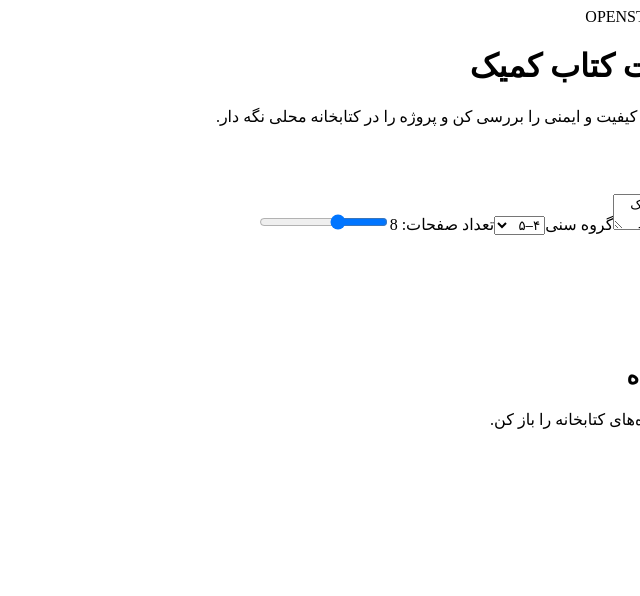
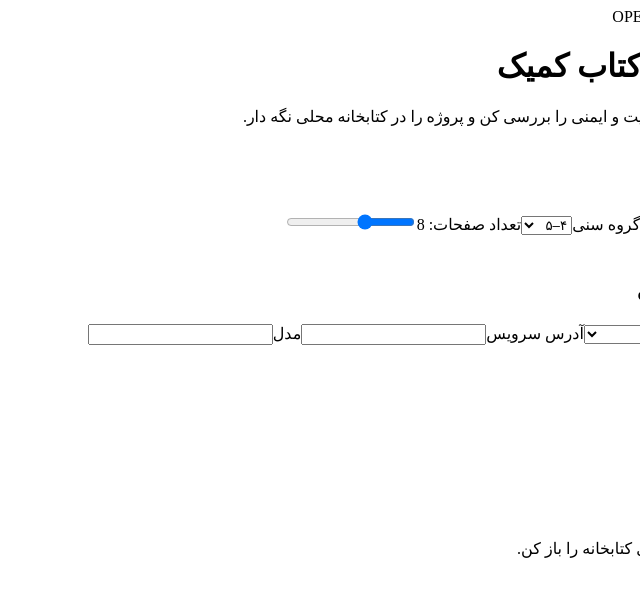
Before and after one commit to mydsoftware/OpenStory-Children, a Next.js app in the folder apps/web/: page /studio in a window 1280 px wide. Shown: the top 596 px of the page, without its empty margins (640-1280 px from the left). Built offline with nearby package versions, Linux system fonts and the light colour scheme; no server answers.

Commit message:
feat(web): add provider configuration and health controls to studio

```diff
--- a/apps/web/app/studio/page.tsx
+++ b/apps/web/app/studio/page.tsx
@@ -6,6 +6,8 @@ import { renderBookHtml, validateBook } from "@openstory/core";
 
 const samples = ["برای یک کودک ۴ ساله یک کمیک درباره یک داینوسور کوچولو به نام دینو بساز که دوستش را گم کرده.", "یک خرگوش کوچولو یاد می‌گیرد با دوستش همکاری کند.", "یک ربات کوچک برای اولین بار به باغ می‌رود."];
 type AgeBand = "2-3" | "4-5" | "6-8" | "9-12";
+type Provider = "none" | "ollama" | "lmstudio";
+type ProviderState = { provider: Provider; baseUrl: string; model: string; healthy?: boolean; status?: string };
 
 export default function StudioPage() {
   const [idea, setIdea] = useState(samples[0]!);
@@ -15,62 +17,47 @@ export default function StudioPage() {
   const [library, setLibrary] = useState<Book[]>([]);
   const [busy, setBusy] = useState(false);
   const [message, setMessage] = useState("");
+  const [provider, setProvider] = useState<ProviderState>({ provider: "none", baseUrl: "http://localhost:11434", model: "qwen2.5:7b" });
+  const [providerBusy, setProviderBusy] = useState(false);
   const qa = useMemo(() => book ? validateBook(book) : null, [book]);
 
-  async function refreshLibrary() {
-    const response = await fetch("/api/books", { cache: "no-store" });
-    if (response.ok) setLibrary((await response.json()).books ?? []);
+  async function refreshLibrary() { const response = await fetch("/api/books", { cache: "no-store" }); if (response.ok) setLibrary((await response.json()).books ?? []); }
+  async function refreshProvider() { const response = await fetch("/api/providers", { cache: "no-store" }); if (response.ok) setProvider((await response.json())); }
+  useEffect(() => { refreshLibrary().catch(() => undefined); refreshProvider().catch(() => undefined); }, []);
+
+  function providerDefaults(value: Provider) {
+    if (value === "ollama") return { provider: value, baseUrl: "http://localhost:11434", model: "qwen2.5:7b" };
+    if (value === "lmstudio") return { provider: value, baseUrl: "http://localhost:1234/v1", model: "local-model" };
+    return { provider: value, baseUrl: "", model: "" };
   }
-
-  useEffect(() => { refreshLibrary().catch(() => undefined); }, []);
+  async function saveProvider() {
+    setProviderBusy(true); setMessage("");
+    try { const response = await fetch("/api/providers", { method: "POST", headers: { "content-type": "application/json" }, body: JSON.stringify(provider) }); const data = await response.json(); if (!response.ok) throw new Error(data.error); setProvider(data.config); setMessage("تنظیمات هوش مصنوعی ذخیره شد."); await refreshProvider(); }
+    catch (error) { setMessage(error instanceof Error ? error.message : "ذخیره تنظیمات ناموفق بود."); }
+    finally { setProviderBusy(false); }
+  }
+  async function checkProvider() { setProviderBusy(true); try { await refreshProvider(); setMessage("وضعیت سرویس بررسی شد."); } finally { setProviderBusy(false); } }
 
   async function generate() {
     if (!idea.trim()) return setMessage("ایده داستان را وارد کن.");
     setBusy(true); setMessage("");
-    try {
-      const response = await fetch("/api/books", { method: "POST", headers: { "content-type": "application/json" }, body: JSON.stringify({ idea: idea.trim(), ageBand, language: "fa", pageCount: pages }) });
-      const data = await response.json();
-      if (!response.ok) throw new Error(data.error ?? "ساخت کتاب ناموفق بود.");
-      setBook(data.book); setMessage("کتاب با موفقیت ساخته و ذخیره شد."); await refreshLibrary();
-    } catch (error) { setMessage(error instanceof Error ? error.message : "خطای ناشناخته"); }
+    try { const response = await fetch("/api/books", { method: "POST", headers: { "content-type": "application/json" }, body: JSON.stringify({ idea: idea.trim(), ageBand, language: "fa", pageCount: pages }) }); const data = await response.json(); if (!response.ok) throw new Error(data.error ?? "ساخت کتاب ناموفق بود."); setBook(data.book); setMessage(data.usedFallback ? "کتاب ساخته شد؛ از موتور قطعی پشتیبان استفاده شد." : "کتاب با موفقیت ساخته و ذخیره شد."); await refreshLibrary(); }
+    catch (error) { setMessage(error instanceof Error ? error.message : "خطای ناشناخته"); }
     finally { setBusy(false); }
   }
-
-  async function load(id: string) {
-    const response = await fetch(`/api/books/${encodeURIComponent(id)}`, { cache: "no-store" });
-    if (!response.ok) return setMessage("کتاب پیدا نشد.");
-    setBook((await response.json()).book); setMessage("کتاب بارگذاری شد.");
-  }
-
-  async function remove(id: string) {
-    if (!window.confirm("این کتاب حذف شود؟")) return;
-    const response = await fetch(`/api/books/${encodeURIComponent(id)}`, { method: "DELETE" });
-    if (response.ok) { if (book?.id === id) setBook(null); await refreshLibrary(); setMessage("کتاب حذف شد."); }
-  }
-
-  function download() {
-    if (!book) return;
-    const blob = new Blob([renderBookHtml(book)], { type: "text/html;charset=utf-8" });
-    const url = URL.createObjectURL(blob); const a = document.createElement("a"); a.href = url; a.download = `${book.id}.html`; a.click(); URL.revokeObjectURL(url);
-  }
+  async function load(id: string) { const response = await fetch(`/api/books/${encodeURIComponent(id)}`, { cache: "no-store" }); if (!response.ok) return setMessage("کتاب پیدا نشد."); setBook((await response.json()).book); setMessage("کتاب بارگذاری شد."); }
+  async function remove(id: string) { if (!window.confirm("این کتاب حذف شود؟")) return; const response = await fetch(`/api/books/${encodeURIComponent(id)}`, { method: "DELETE" }); if (response.ok) { if (book?.id === id) setBook(null); await refreshLibrary(); setMessage("کتاب حذف شد."); } }
+  function download() { if (!book) return; const blob = new Blob([renderBookHtml(book)], { type: "text/html;charset=utf-8" }); const url = URL.createObjectURL(blob); const a = document.createElement("a"); a.href = url; a.download = `${book.id}.html`; a.click(); URL.revokeObjectURL(url); }
 
   return <main className="shell">
     <header className="hero"><div className="eyebrow">OPENSTORY STUDIO • V1 CORE</div><h1>استودیو ساخت کتاب کمیک</h1><p>ایده را وارد کن، کتاب بساز، کیفیت و ایمنی را بررسی کن و پروژه را در کتابخانه محلی نگه دار.</p></header>
     <div className="grid">
       <aside>
-        <section className="card">
-          <h2>ساخت کتاب</h2><label>ایده</label><textarea value={idea} onChange={e=>setIdea(e.target.value)} />
-          <label>گروه سنی</label><select value={ageBand} onChange={e=>setAgeBand(e.target.value as AgeBand)}><option value="2-3">۲–۳</option><option value="4-5">۴–۵</option><option value="6-8">۶–۸</option><option value="9-12">۹–۱۲</option></select>
-          <label>تعداد صفحات: {pages}</label><input type="range" min="1" max="20" value={pages} onChange={e=>setPages(+e.target.value)} />
-          <div className="actions"><button onClick={generate} disabled={busy}>{busy ? "در حال ساخت…" : "تولید کتاب"}</button><button className="secondary" onClick={()=>setIdea(samples[Math.floor(Math.random()*samples.length)]!)}>ایده نمونه</button>{book && <button className="secondary" onClick={download}>خروجی HTML</button>}</div>
-          {message && <div className="notice">{message}</div>}
-          {qa && <div className={qa.ok ? "success" : "error"}>QA: {qa.score}/100 — {qa.ok ? "ایمن و معتبر" : qa.errors.join(" ")}</div>}
-        </section>
+        <section className="card"><h2>ساخت کتاب</h2><label>ایده</label><textarea value={idea} onChange={e=>setIdea(e.target.value)} /><label>گروه سنی</label><select value={ageBand} onChange={e=>setAgeBand(e.target.value as AgeBand)}><option value="2-3">۲–۳</option><option value="4-5">۴–۵</option><option value="6-8">۶–۸</option><option value="9-12">۹–۱۲</option></select><label>تعداد صفحات: {pages}</label><input type="range" min="1" max="20" value={pages} onChange={e=>setPages(+e.target.value)} /><div className="actions"><button onClick={generate} disabled={busy}>{busy ? "در حال ساخت…" : "تولید کتاب"}</button><button className="secondary" onClick={()=>setIdea(samples[Math.floor(Math.random()*samples.length)]!)}>ایده نمونه</button>{book && <button className="secondary" onClick={download}>خروجی HTML</button>}</div>{message && <div className="notice">{message}</div>}{qa && <div className={qa.ok ? "success" : "error"}>QA: {qa.score}/100 — {qa.ok ? "ایمن و معتبر" : qa.errors.join(" ")}</div>}</section>
+        <section className="card"><h2>هوش مصنوعی محلی</h2><label>Provider</label><select value={provider.provider} onChange={e=>setProvider(providerDefaults(e.target.value as Provider))}><option value="none">بدون AI — fallback</option><option value="ollama">Ollama</option><option value="lmstudio">LM Studio / OpenAI-compatible</option></select>{provider.provider !== "none" && <><label>آدرس سرویس</label><input value={provider.baseUrl} onChange={e=>setProvider({...provider,baseUrl:e.target.value})}/><label>مدل</label><input value={provider.model} onChange={e=>setProvider({...provider,model:e.target.value})}/></>}<div className="actions"><button onClick={saveProvider} disabled={providerBusy}>ذخیره تنظیمات</button><button className="secondary" onClick={checkProvider} disabled={providerBusy}>بررسی اتصال</button></div><div className={provider.healthy ? "success" : provider.provider === "none" ? "notice" : "error"}>وضعیت: {provider.provider === "none" ? "fallback فعال" : provider.status ?? "نامشخص"}</div></section>
         <section className="card library"><h2>کتابخانه پروژه‌ها</h2>{library.length === 0 ? <div className="empty">هنوز کتابی ذخیره نشده.</div> : library.map(item=><div className="library-item" key={item.id}><button className="library-open" onClick={()=>load(item.id)}>{item.title}</button><small>{item.pages.length} صفحه • {item.ageBand}</small><button className="danger" onClick={()=>remove(item.id)} aria-label={`حذف ${item.title}`}>×</button></div>)}</section>
       </aside>
-      <section className="card">
-        {!book ? <div className="empty"><h2>هنوز کتابی باز نشده</h2><p>یک ایده بساز یا یکی از پروژه‌های کتابخانه را باز کن.</p></div> : <><h2 className="book-title">{book.title}</h2><div className="meta">{book.ageBand} • {book.pages.length} صفحه • {book.characters.length} شخصیت • نسخه {book.schemaVersion}</div><div className="character-card"><strong>{book.characters[0]?.name}</strong><span>{book.characters[0]?.description}</span><small>{book.characters[0]?.visualTraits.join(" • ")}</small></div>{book.pages.map(page=><article className="page" key={page.id}><div className="page-head">صفحه {page.pageNumber} — {page.title}</div>{page.panels.map(panel=><div className="panel" key={panel.id}><div className="character">{book.characters[0]?.id === "character-dino" ? "🦖" : "🌈"}</div><p>{panel.narration}</p>{panel.dialogue.map((d,i)=><div className="bubble" key={i}>{d}</div>)}</div>)}</article>)}</>}
-      </section>
+      <section className="card">{!book ? <div className="empty"><h2>هنوز کتابی باز نشده</h2><p>یک ایده بساز یا یکی از پروژه‌های کتابخانه را باز کن.</p></div> : <><h2 className="book-title">{book.title}</h2><div className="meta">{book.ageBand} • {book.pages.length} صفحه • {book.characters.length} شخصیت • نسخه {book.schemaVersion}</div><div className="character-card"><strong>{book.characters[0]?.name}</strong><span>{book.characters[0]?.description}</span><small>{book.characters[0]?.visualTraits.join(" • ")}</small></div>{book.pages.map(page=><article className="page" key={page.id}><div className="page-head">صفحه {page.pageNumber} — {page.title}</div>{page.panels.map(panel=><div className="panel" key={panel.id}><div className="character">{book.characters[0]?.id === "character-dino" ? "🦖" : "🌈"}</div><p>{panel.narration}</p>{panel.dialogue.map((d,i)=><div className="bubble" key={i}>{d}</div>)}</div>)}</article>)}</>}</section>
     </div>
   </main>;
 }
```
